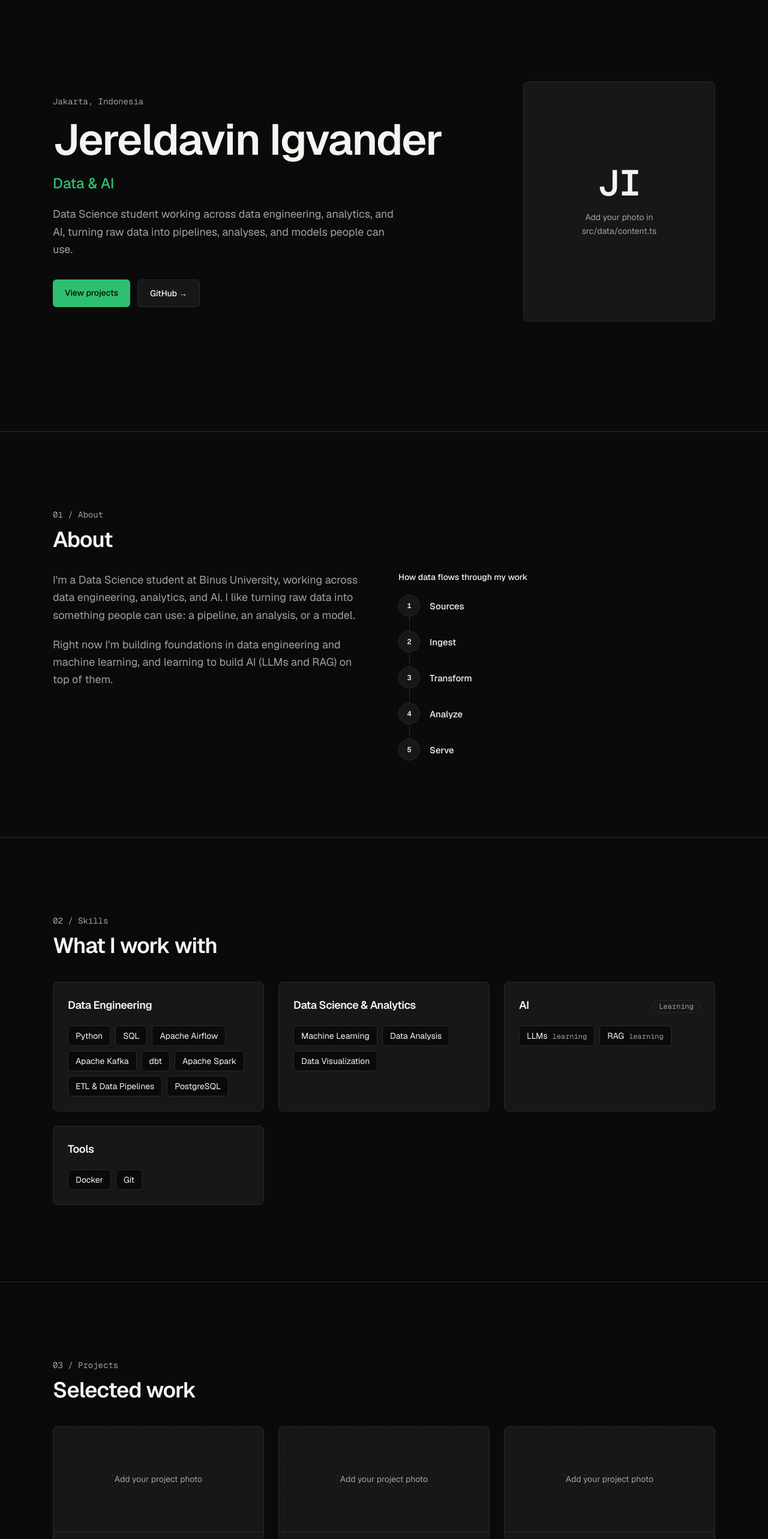
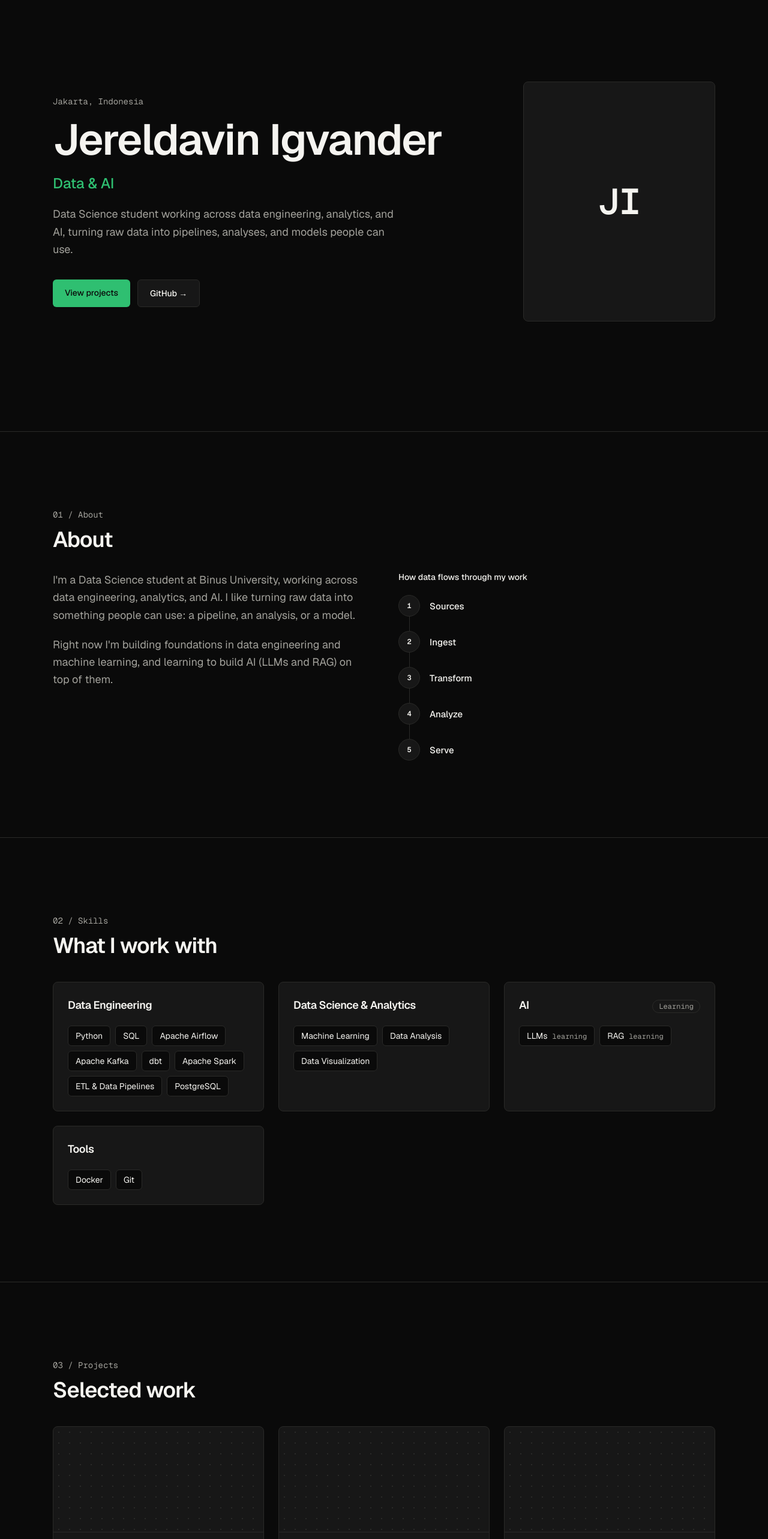
Before and after one commit to jfoui/portfolio, a Next.js app: page / in a window 1280 px wide. Shown: the part 80-2646 px from the top of the page at 60% size. Built offline with nearby package versions, Linux system fonts and the light colour scheme.

Commit message:
Remove instruction text from the site; fill real email and LinkedIn

```diff
--- a/src/components/Contact.tsx
+++ b/src/components/Contact.tsx
@@ -10,7 +10,7 @@ export default function Contact() {
         </h2>
         <p className="mt-4 max-w-xl text-lg leading-relaxed text-muted">
           The fastest way to see my work is GitHub. For anything else, reach
-          out. Add your real email below.
+          out.
         </p>
         <div className="mt-10 grid gap-6 md:grid-cols-3">
           <a
@@ -22,30 +22,22 @@ export default function Contact() {
             <p className="font-mono text-sm text-muted">GitHub</p>
             <p className="mt-2 font-medium">{contact.githubLabel} →</p>
           </a>
-          <div className="rounded-lg border border-line bg-surface p-6">
-            <p className="font-mono text-sm text-muted">
-              Email{" "}
-              <span className="rounded-full border border-line px-2 py-0.5 text-xs">
-                Placeholder
-              </span>
-            </p>
-            <p className="mt-2 font-medium">{contact.email}</p>
-            <p className="mt-1 text-sm text-muted">
-              Replace with your email in src/data/content.ts
-            </p>
-          </div>
-          <div className="rounded-lg border border-line bg-surface p-6">
-            <p className="font-mono text-sm text-muted">
-              LinkedIn{" "}
-              <span className="rounded-full border border-line px-2 py-0.5 text-xs">
-                Placeholder
-              </span>
-            </p>
-            <p className="mt-2 break-all font-medium">{contact.linkedin}</p>
-            <p className="mt-1 text-sm text-muted">
-              Replace with your profile in src/data/content.ts
-            </p>
-          </div>
+          <a
+            href={`mailto:${contact.email}`}
+            className="card-link rounded-lg border border-line bg-surface p-6"
+          >
+            <p className="font-mono text-sm text-muted">Email</p>
+            <p className="mt-2 break-all font-medium">{contact.email}</p>
+          </a>
+          <a
+            href={contact.linkedin}
+            target="_blank"
+            rel="noreferrer"
+            className="card-link rounded-lg border border-line bg-surface p-6"
+          >
+            <p className="font-mono text-sm text-muted">LinkedIn</p>
+            <p className="mt-2 font-medium">linkedin.com/in/jereldavin →</p>
+          </a>
         </div>
       </div>
       <footer className="border-t border-line">
--- a/src/components/Hero.tsx
+++ b/src/components/Hero.tsx
@@ -67,13 +67,10 @@ export default function Hero() {
             <div
               className="flex h-[400px] w-[320px] flex-col items-center justify-center rounded-lg border border-line bg-surface"
               role="img"
-              aria-label="Photo placeholder. Add your photo in src/data/content.ts"
+              aria-label="Profile photo placeholder"
             >
               <span className="font-mono text-6xl font-semibold tracking-tight text-ink">
                 {profile.initials}
-              </span>
-              <span className="mt-4 max-w-[220px] text-center text-sm leading-relaxed text-muted">
-                Add your photo in src/data/content.ts
               </span>
             </div>
           )}
--- a/src/components/Projects.tsx
+++ b/src/components/Projects.tsx
@@ -4,11 +4,7 @@ function ProjectCard({ project }: { project: Project }) {
   const inner = (
     <>
       {/* Photo slot — add a screenshot to public/ and a link in content.ts. */}
-      <div className="placeholder-frame flex h-44 items-center justify-center border-b border-line">
-        <span className="max-w-[240px] text-center text-sm leading-relaxed text-muted">
-          Add your project photo
-        </span>
-      </div>
+      <div className="placeholder-frame flex h-44 items-center justify-center border-b border-line"></div>
       <div className="flex flex-1 flex-col p-6">
         <div className="flex items-start justify-between gap-3">
           <h3 className="text-lg font-semibold tracking-tight">
@@ -33,11 +29,6 @@ function ProjectCard({ project }: { project: Project }) {
             </li>
           ))}
         </ul>
-        {project.placeholder && (
-          <p className="mt-5 border-t border-line pt-4 text-sm text-muted">
-            Add this project in src/data/content.ts
-          </p>
-        )}
       </div>
     </>
   );
--- a/src/data/content.ts
+++ b/src/data/content.ts
@@ -140,8 +140,8 @@ export const projects: Project[] = [
   },
   {
     title: "Project title",
-    description: "Short description: what it does, who it helps, and what you built.",
-    tags: ["Add tech tags"],
+    description: "More details coming soon.",
+    tags: [],
     link: "",
     placeholder: true,
   },
@@ -161,29 +161,17 @@ export const timeline: TimelineEntry[] = [
     title: "Data Science, Undergraduate",
     place: "Binus University",
     description:
-      "Studying Data Science, focused on data engineering, analytics, and AI. Add your graduation year and highlights here.",
+      "Studying Data Science, focused on data engineering, analytics, and AI.",
     placeholder: false,
-  },
-  {
-    period: "Add a date",
-    title: "Add an internship or role",
-    place: "Company name",
-    description:
-      "Placeholder entry. Replace it with an internship, a part-time role, or a project you are proud of.",
-    placeholder: true,
   },
 ];
 
 export const contact = {
   heading: "Contact",
-  // The one real link. Everything else below is a placeholder until you
-  // replace it with your own.
   github: "https://github.com/Jereldavin",
   githubLabel: "github.com/Jereldavin",
-  // PLACEHOLDER — replace with your real email.
-  email: "you@example.com",
-  // PLACEHOLDER — replace with your real LinkedIn URL, or delete the line.
-  linkedin: "https://www.linkedin.com/in/your-handle",
+  email: "jereldavinigvander@gmail.com",
+  linkedin: "https://www.linkedin.com/in/jereldavin",
 };
 
 export const nav = {
```
